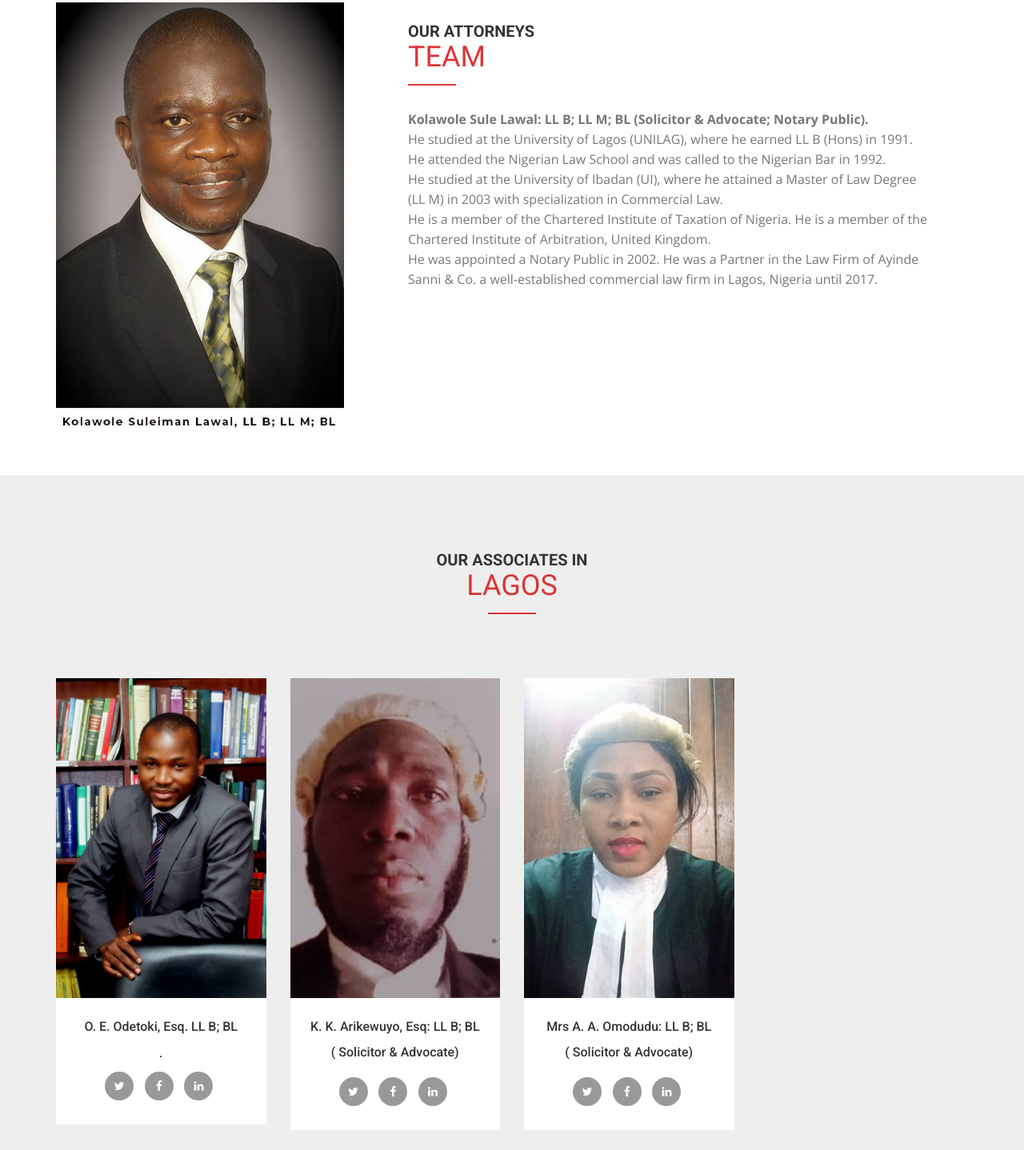
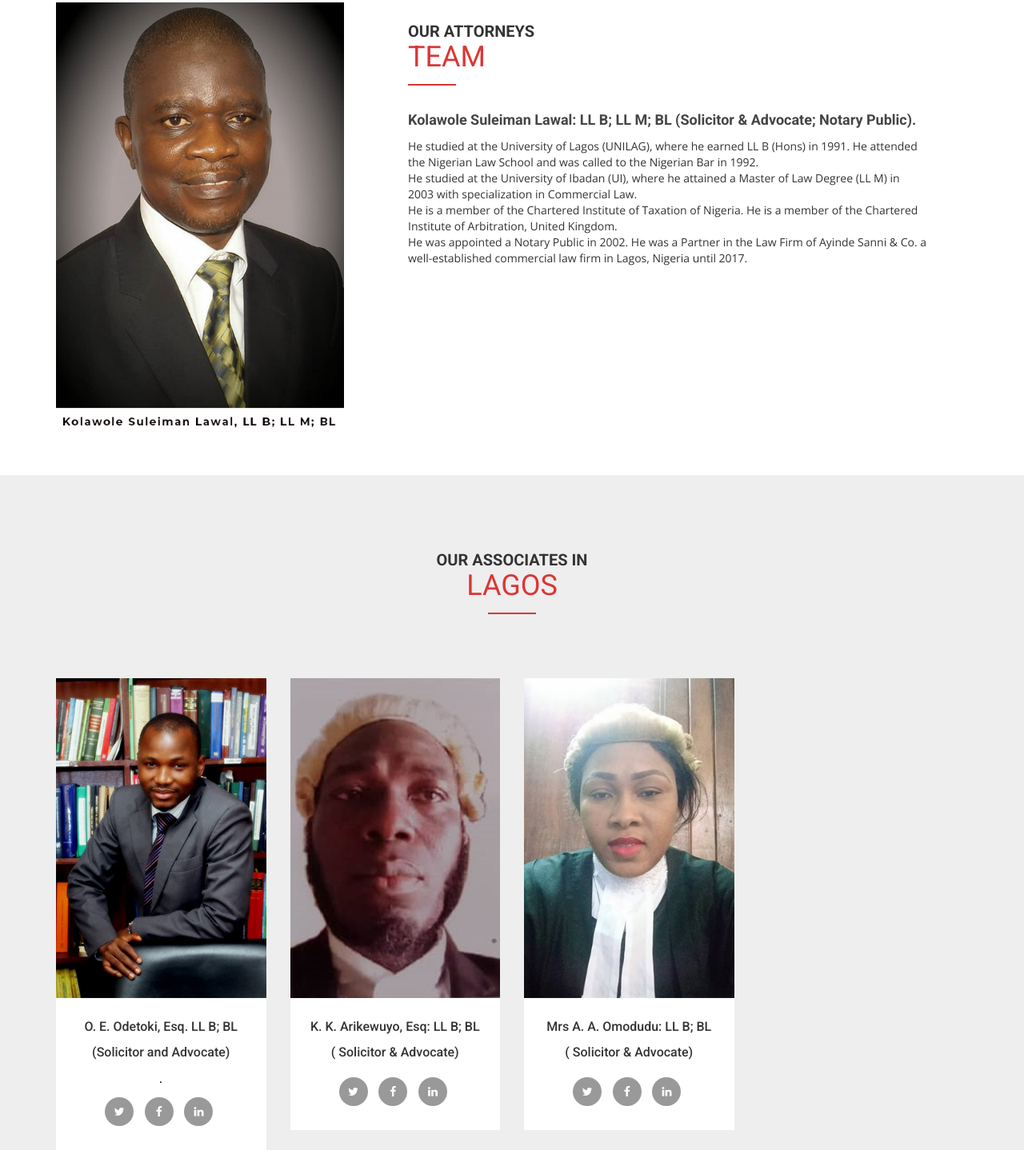
Before and after one commit to Drbone01/KSLaw, a plain HTML site: page about-us.html in a window 1280 px wide. Shown: the part 1037-2475 px from the top of the page at 80% size. Drawn offline with nearby package versions, Linux system fonts and the light colour scheme.

Commit message:
Add files via upload

```diff
--- a/about-us.html
+++ b/about-us.html
@@ -107,8 +107,8 @@
 <!-- title start -->
 <div class="section-title">
   <h3>Our Attorneys <span>Team</span></h3>
-  <p><b>Kolawole Sule Lawal:  LL B; LL M; BL (Solicitor & Advocate; Notary Public).</b>
-  </br> He studied at the University of Lagos (UNILAG), where he earned LL B (Hons) in 1991. He attended the Nigerian Law School and was called to the Nigerian Bar in 1992.
+  <p><b><h4>Kolawole Suleiman Lawal:  LL B; LL M; BL (Solicitor & Advocate; Notary Public).</h4></b>
+  He studied at the University of Lagos (UNILAG), where he earned LL B (Hons) in 1991. He attended the Nigerian Law School and was called to the Nigerian Bar in 1992.
 </br> He studied at the University of Ibadan (UI), where he attained a Master of Law Degree (LL M) in 2003 with specialization in Commercial Law.
 </br> He is a member of the Chartered Institute of Taxation of Nigeria. He is a member of the Chartered Institute of Arbitration, United Kingdom.
 </br> He was appointed a Notary Public in 2002. He was a Partner in the Law Firm of Ayinde Sanni & Co. a well-established commercial law firm in Lagos, Nigeria until 2017.</p>
@@ -135,7 +135,7 @@
       <div class="col-md-3 col-sm-6">
         <div class="team-thumb">
           <div class="thumb-image"><img src="images/team/team-img1.jpg" class="animate" alt=""></div>
-          <h3>O. E. Odetoki, Esq. LL B; BL</h3>
+          <h3>O. E. Odetoki, Esq. LL B; BL </br>(Solicitor and Advocate)</h3>
           <h5>.</h5>
           <ul class="list-inline social">
             <li> <a href="javascript:void(0);" class="bg-twitter"><i class="fa fa-twitter" aria-hidden="true"></i></a> </li>
@@ -211,7 +211,7 @@
       <div class="col-md-3 col-sm-6">
         <div class="team-thumb">
           <div class="thumb-image"><img src="images/team/team-img6.jpg" class="animate" alt=""></div>
-          <h3>Olumuyiwa Popoola, Esq. LL B; BL</h3>
+          <h3>Olumuyiwa Popoola, Esq. LL B; BL </br>(Solicitor and Advocate)</h3>
           <h5>Federal Capital Territory, Abuja</h5>
           <ul class="list-inline social">
             <li> <a href="javascript:void(0);" class="bg-twitter"><i class="fa fa-twitter" aria-hidden="true"></i></a> </li>
```
